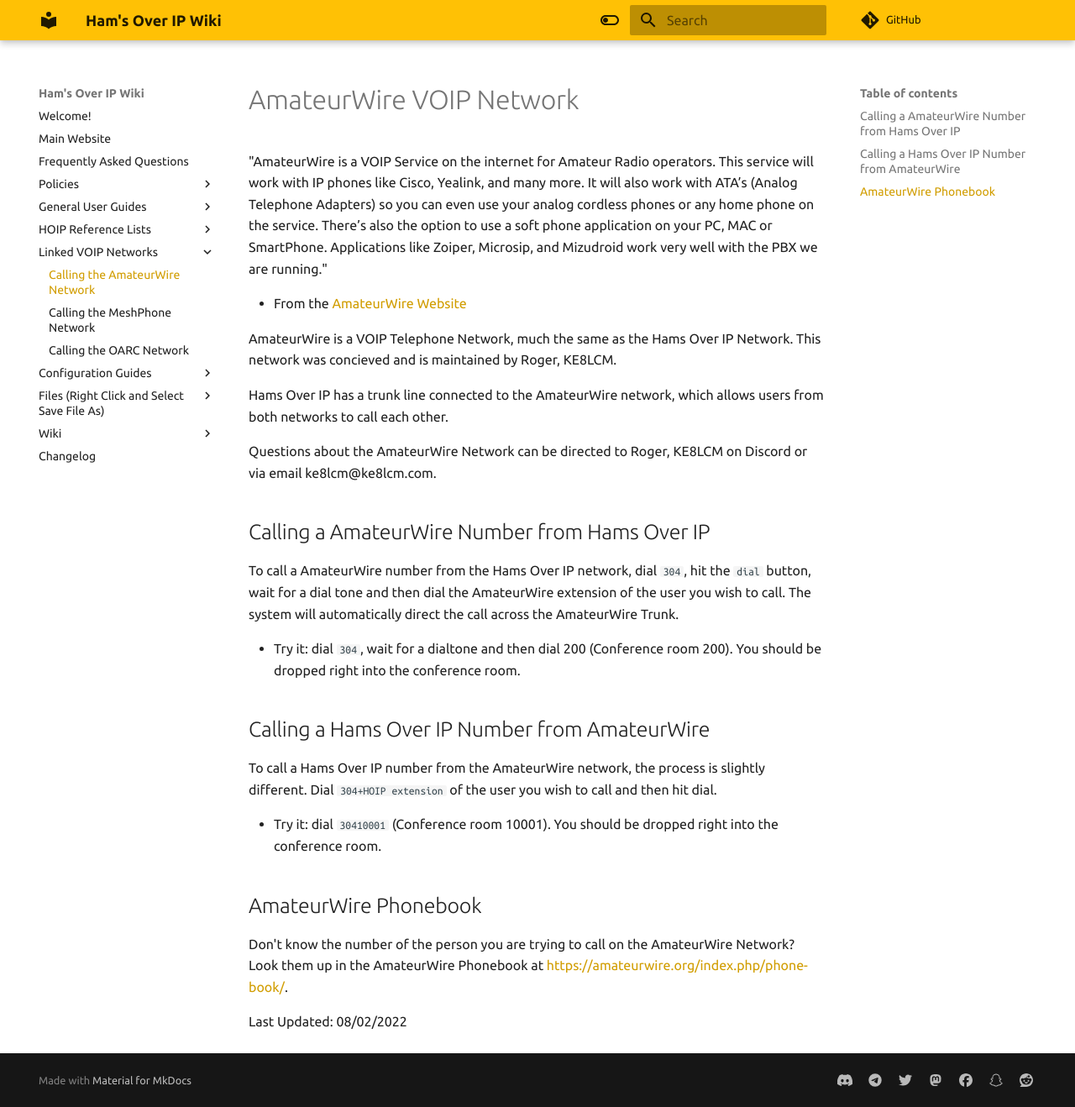
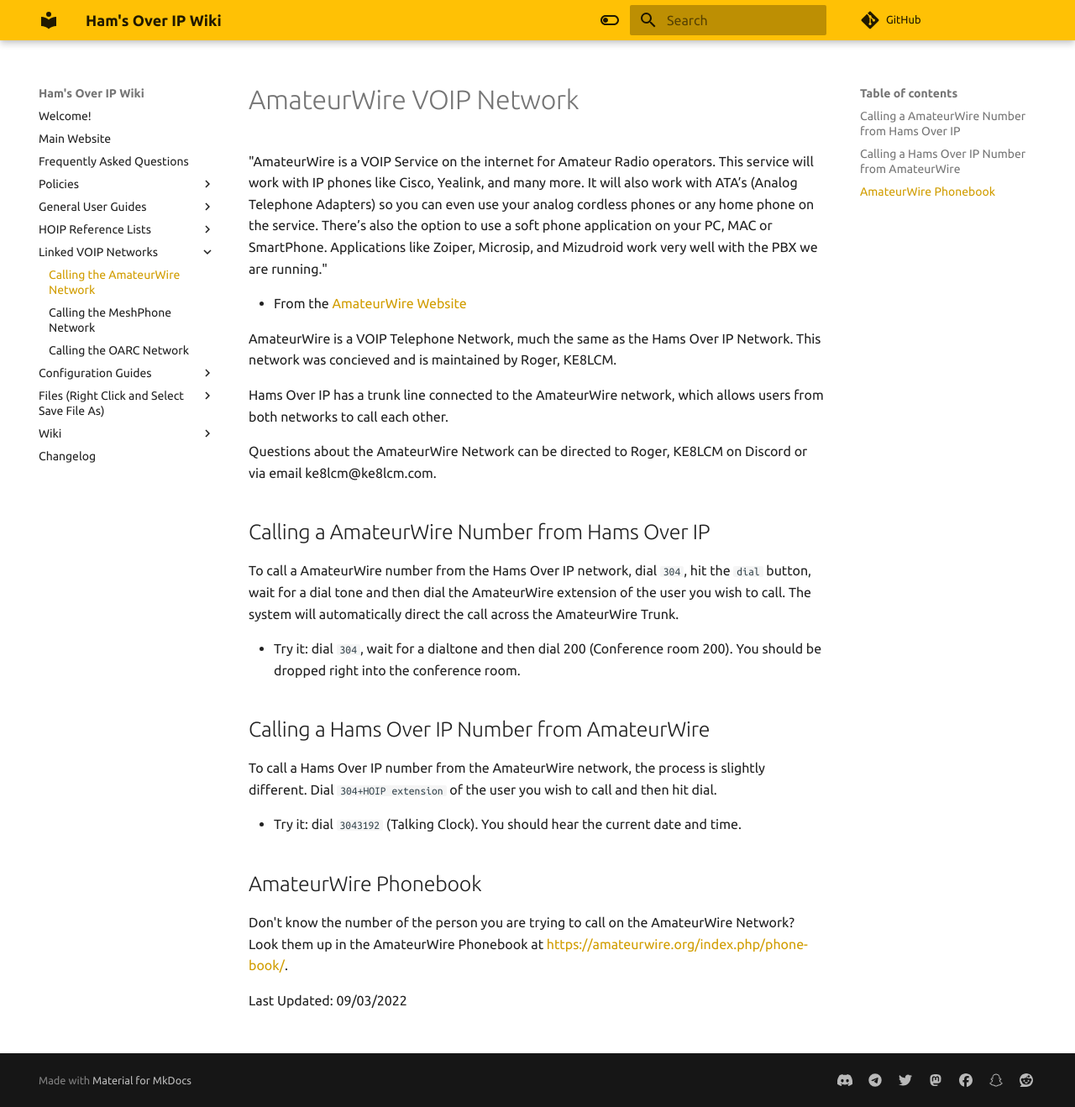
Before and after one commit to hamsoverip/wiki, an MkDocs documentation site: the page built from docs/General/other_systems/amateurwire.md, in a window 1280 px wide and 1318 px high. Shown: the whole window at 84% size. Built offline with MkDocs 1.6.1 and Material for MkDocs 9.7.7, drawn with Linux system fonts in a browser that asks for light colours; comment, search, counter and statistics services are not loaded.

Commit message:
Lots of additions and updates - 09032022 - N8ACL

````diff
--- a/docs/General/other_systems/amateurwire.md
+++ b/docs/General/other_systems/amateurwire.md
@@ -20,10 +20,10 @@
 
 To call a Hams Over IP number from the AmateurWire network, the process is slightly different. Dial ```304+HOIP extension``` of the user you wish to call and then hit dial.
 
-* Try it: dial ```30410001``` (Conference room 10001). You should be dropped right into the conference room.
+* Try it: dial ```3043192``` (Talking Clock). You should hear the current date and time.
 
 ## AmateurWire Phonebook
 
 Don't know the number of the person you are trying to call on the AmateurWire Network? Look them up in the AmateurWire Phonebook at [https://amateurwire.org/index.php/phone-book/](https://amateurwire.org/index.php/phone-book/).
 
-Last Updated: 08/02/2022
+Last Updated: 09/03/2022
````
Also changed, not shown: docs/General/changelog.md (+3 -0 lines), docs/General/other_systems/oarc.md (+2 -2 lines), docs/endpoints/pbx/freepbx/configure-sip-trunk.md (+3 -3 lines).
